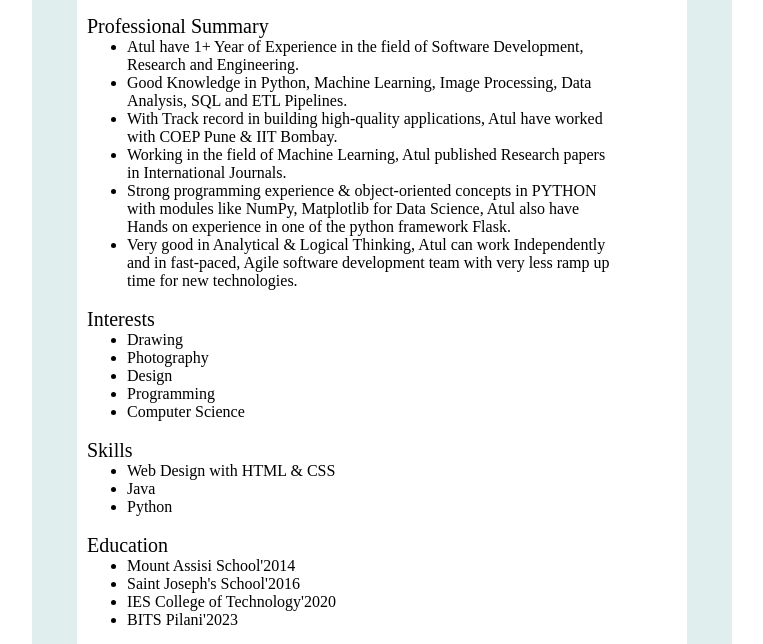
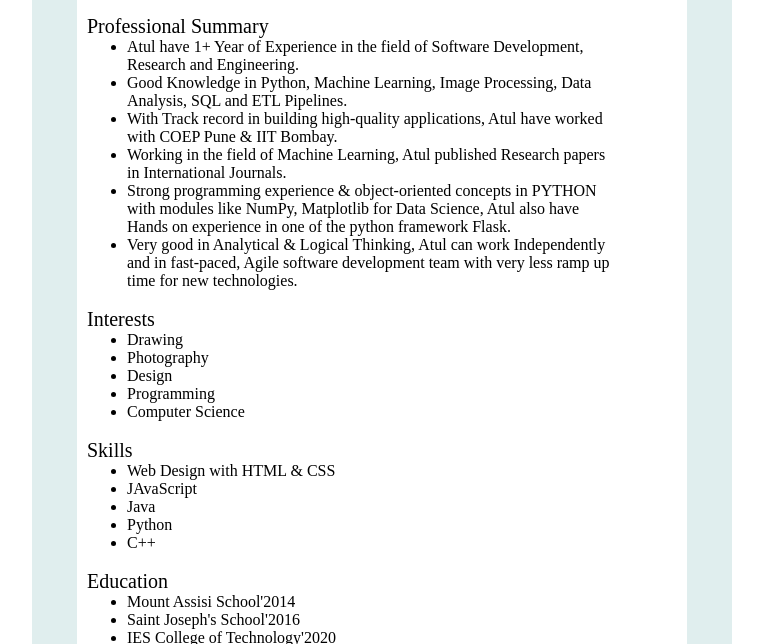
Before and after one commit to 2021mt93082/2021mt93082, a plain HTML site: page index.html in a window 1280 px wide. Shown: the part 133-777 px from the top of the page, without its empty margins (258-1021 px from the left). Drawn offline with Linux system fonts and the light colour scheme.

Commit message:
Update index.html

```diff
--- a/index.html
+++ b/index.html
@@ -34,8 +34,10 @@
   <p class="head">Skills</p>
   <ul>
     <li>Web Design with HTML & CSS</li>
+    <li>JAvaScript</li>
     <li>Java</li>
     <li>Python</li>
+    <li>C++</li>
   </ul><br>
   <p class="head">Education</p>
   <ul>
```
